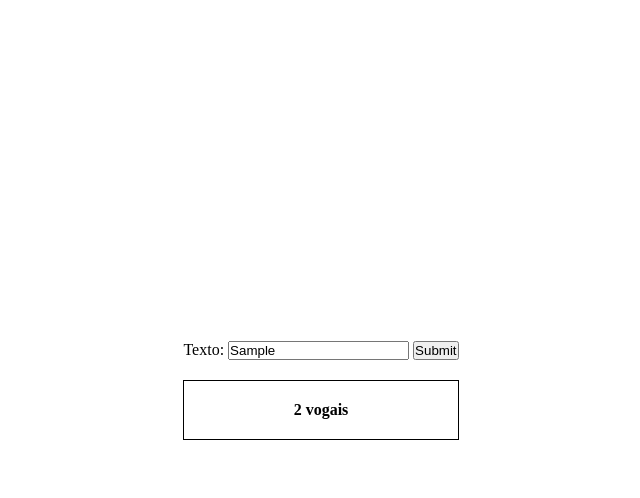
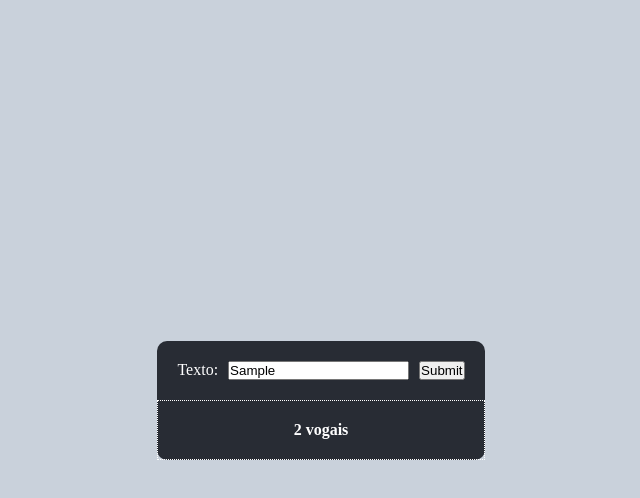
Before and after one commit to FLindenmeyer/Orion-Bootcamp, a website: page Exercícios/1 - Exercício/index.html in a window 1280 px wide. Both pictures are taken after typing "Sample" into the empty fields and a click on the button "Submit". Shown: the whole page, without its empty margins (319-959 px from the left). Drawn offline with Linux system fonts and the light colour scheme.

Commit message:
modificações recomendadas pela review

```diff
--- a/Exercícios/1 - Exercício/index.css
+++ b/Exercícios/1 - Exercício/index.css
@@ -3,17 +3,39 @@
   margin: 0;
   box-sizing: border-box;
 }
-main {
+body {
+  width: 100vw;
   height: 100vh;
-  width: 100vw;
   display: grid;
   place-content: center;
+  background: #c9d1db;
 }
 
-h4 {
-  text-align: center;
+main {
+  display: flex;
+  flex-direction: column;
+  background: #282c34;
+  width: fit-content;
+  color: white;
+  margin: 60px 0;
+  border-radius: 10px;
+
+  & h4 {
+    display: flex;
+    justify-content: center;
+    align-items: center;
+    height: 60px;
+    width: 100%;
+    margin: 0;
+    border: 1px dotted white;
+  }
+}
+
+form {
+  display: flex;
+  justify-content: center;
+  align-items: center;
+  gap: 10px;
   padding: 20px;
-  margin: 20px 0;
-  height: 60px;
-  border: 1px solid black;
+  width: fit-content;
 }
--- a/Exercícios/1 - Exercício/indexB.js
+++ b/Exercícios/1 - Exercício/indexB.js
@@ -1,39 +1,20 @@
+//1.B)
 const handleSubmit = (ev) => {
     ev.preventDefault();
-    const Vowels = [
-        "a",
-        "e",
-        "i",
-        "o",
-        "u",
-        "á",
-        "é",
-        "í",
-        "ó",
-        "ú",
-        "à",
-        "è",
-        "ì",
-        "ò",
-        "ù",
-        "ã",
-        "ẽ",
-        "ĩ",
-        "õ",
-        "ũ",
-    ];
     const input = document.getElementById("textInput");
     const h4 = document.getElementById("result");
-    if (input.value !== "") {
-        const vowelsQuantity = input.value
-            .toLowerCase()
-            .split("")
-            .filter((char) => Vowels.indexOf(char) !== -1);
-        const result = vowelsQuantity.length;
-        h4.innerHTML = `${result} vogais`;
+    // Verificar se o campo de entrada está vazio ou se é um número
+    if (input.value === "" || !isNaN(Number(input.value))) {
+        h4.innerHTML = `Nenhuma palavra submetida!`;
     }
     else {
-        h4.innerHTML = `Nenhuma palavra submetida!`;
+        // Expressão regular para encontrar vogais criada
+        const vowelsRegex = /[aeiouáàâãéêíóôõúü]/gi;
+        // Procura correspondências da regex com o texto
+        const vowelsQuantity = input.value.match(vowelsRegex);
+        vowelsQuantity
+            ? (h4.innerHTML = `${vowelsQuantity.length} vogais`)
+            : (h4.innerHTML = ` Nenhuma vogal encontrada!`);
     }
 };
 const form = document.getElementById("form");
```
Also changed, not shown: Exercícios/1 - Exercício/indexA.js (+5 -31 lines), Exercícios/1 - Exercício/indexA.ts (+6 -31 lines), Exercícios/1 - Exercício/indexB.ts (+14 -35 lines).
